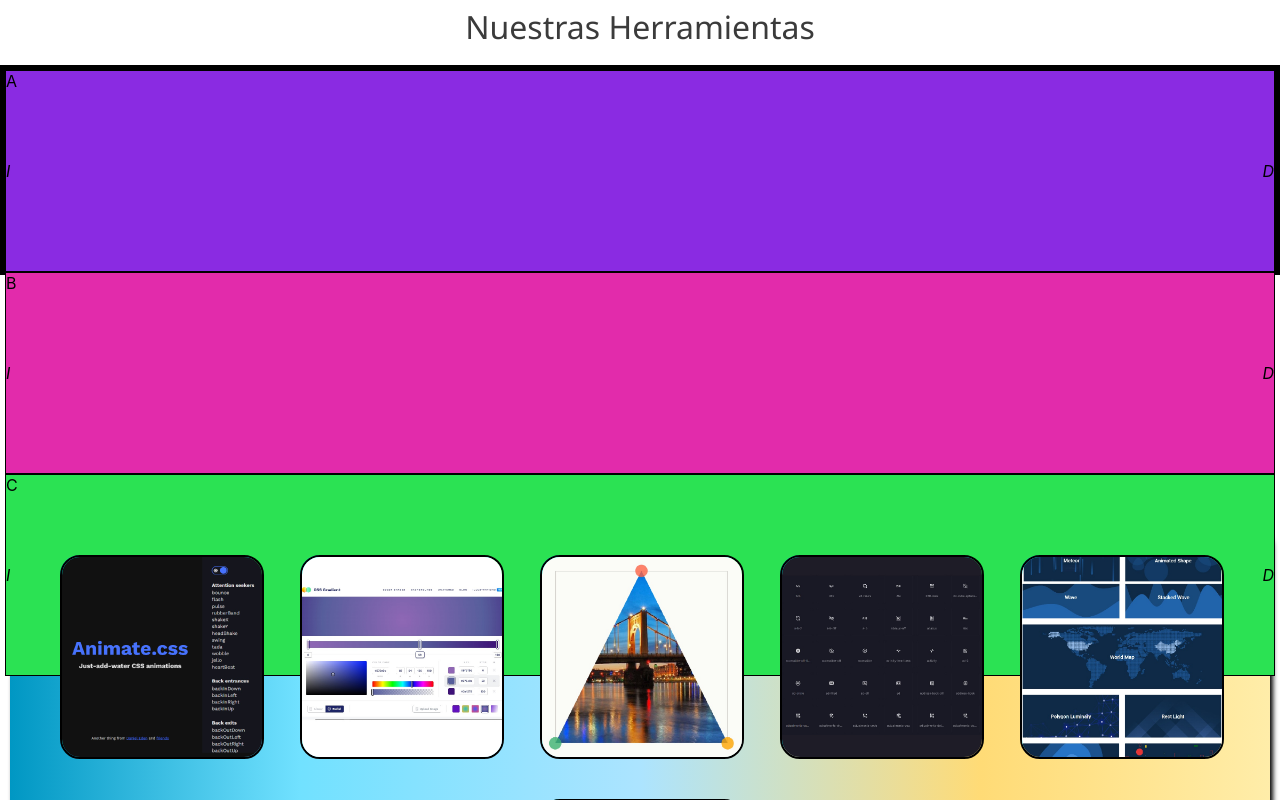
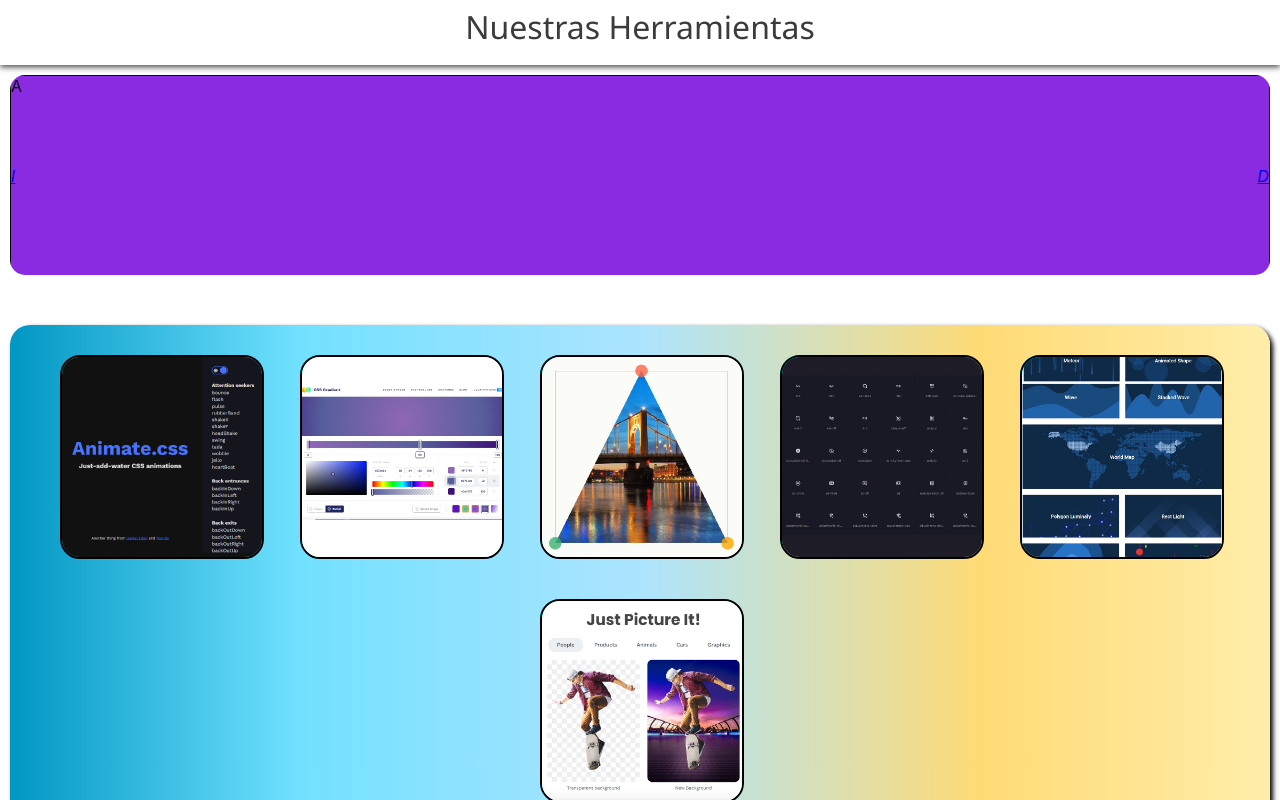
Before and after one commit to MathiasFernandez24/MyTools, a React (Create React App) app: page / in a window 1280 px wide. Shown: the top 800 px of the page. Built offline with nearby package versions, Linux system fonts and the light colour scheme.

Commit message:
cambios en carrusel

```diff
--- a/src/components/cards/Cards.css
+++ b/src/components/cards/Cards.css
@@ -10,7 +10,7 @@
     );
     /* border: solid 3px black; */
     border-radius: 20px;
-    margin: 250px 10px 10px 10px;
+    margin: 50px 10px 10px 10px;
     padding: 10px;
     text-align: center;
     box-shadow: 3px 3px 5px black;
--- a/src/components/home/Home.css
+++ b/src/components/home/Home.css
@@ -11,9 +11,11 @@
 }
 
 #contenedor-carrusel {
-    border: 5px solid black;
+    /* border: 5px solid black; */
+    border-radius: 15px;
     height: 200px;
-    /* overflow: hidden; */
+    overflow: hidden;
+    margin: 10px;
 }
 
 .item-carrusel {
--- a/src/components/home/Home.jsx
+++ b/src/components/home/Home.jsx
@@ -10,25 +10,37 @@ function Home() {
                 Nuestras Herramientas
             </div>
             <div id='contenedor-carrusel'>
-                <div className='item-carrusel'>
+                <div className='item-carrusel' id='carrusel1'>
                     <div className='tarjeta-carrusel' id='tarjeta1'>A</div>
                     <div className='flechas-carrusel'>
+                        <a href="#carrusel3">
                             <i>I</i>
+                        </a>
+                        <a href="#carrusel2">
                             <i>D</i>
+                        </a>
                     </div>
                 </div>
-                <div className='item-carrusel'>
+                <div className='item-carrusel' id='carrusel2'>
                     <div className='tarjeta-carrusel' id='tarjeta2'>B</div>
                     <div className='flechas-carrusel'>
+                        <a href="#carrusel1">
                             <i>I</i>
+                        </a>
+                        <a href="#carrusel3">
                             <i>D</i>
+                        </a>
                     </div>
                 </div>
-                <div className='item-carrusel'>
+                <div className='item-carrusel' id='carrusel3'>
                     <div className='tarjeta-carrusel' id='tarjeta3'>C</div>
                     <div className='flechas-carrusel'>
+                        <a href="#carrusel2">
                             <i>I</i>
+                        </a>
+                        <a href="#carrusel1">
                             <i>D</i>
+                        </a>
                     </div>
                 </div>
             </div>
```
Lines whose indentation alone changed are shown as unchanged.
